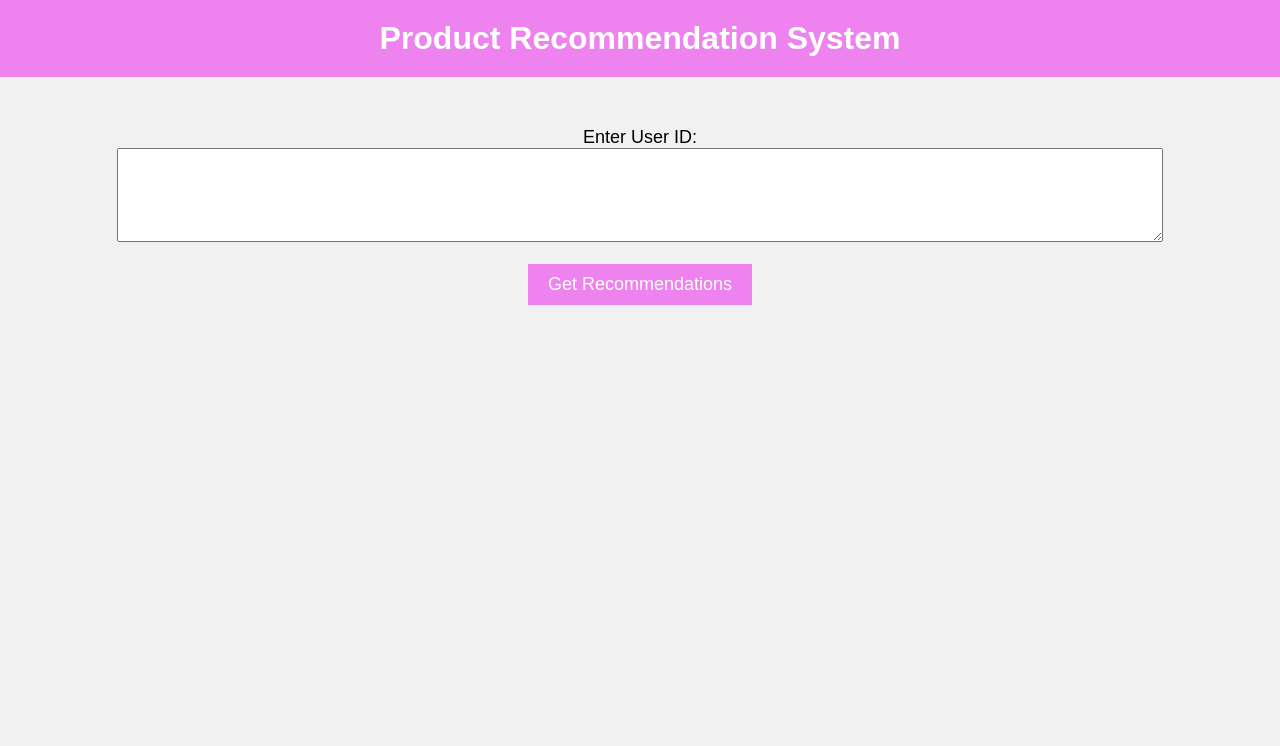
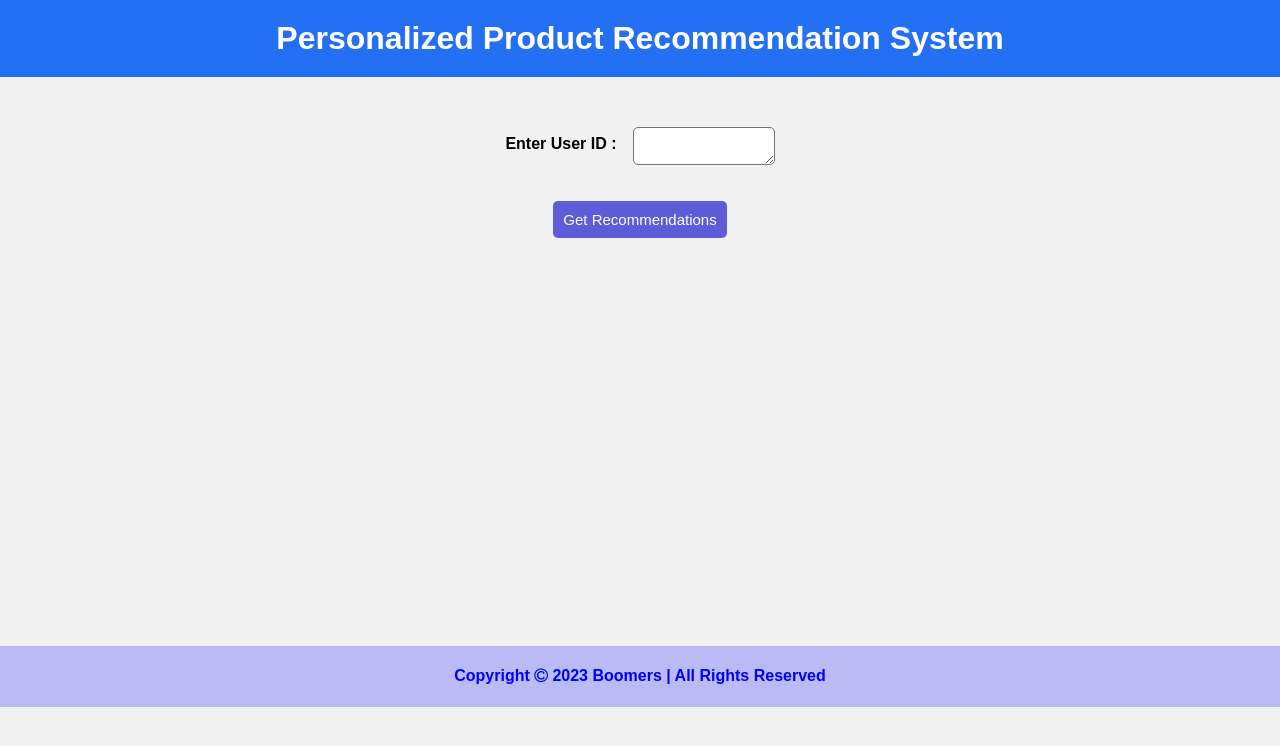
Before and after one commit to kunalVj/recommendation, a Flask app: page / in a window 1280 px wide. Shown: the top 746 px of the page. Run offline with Flask 3, Linux system fonts and the light colour scheme.

Commit message:
last commit

```diff
--- a/app.py
+++ b/app.py
@@ -17,7 +17,7 @@ def index():
             for filename in filenames:
                 print(os.path.join(dirname, filename))
 
-        df=pd.read_excel('recomm.xlsx')
+        df=pd.read_excel('./recomm.xlsx')
 
         df=df.drop('Size',axis=1)
 
@@ -36,13 +36,24 @@ def index():
         concatenated_info = []
 
         for index, row in new_df.iterrows():
-            info_string = row['name']+ row['main_category'] + row['sub_category']
+            info_string = row['name']+ row['main_category'] + row['sub_category']     # algo 1 nlp
 
             concatenated_info.append(info_string)
 
         result = '\n'.join(concatenated_info)
 
         input_string=result
+
+
+        for index, row in new_df.iterrows():
+            if row['Purchased']=='No':
+                info_string = row['name']+ row['main_category'] + row['sub_category']
+
+                concatenated_info.append(info_string)
+
+        result = '\n'.join(concatenated_info)
+
+        input_string1=result
 
         import spacy
 
@@ -99,6 +110,7 @@ def index():
                         "thermal",     "underwear",     "ski",     "jackets",     "snowboard",     "jackets",     "ski",     "pants"]
 
 
+# algo 3 prefrence based
 
         additional_keywords+=['tv, audio & cameras', 'stores', 'beauty & health',
        "men's clothing", 'grocery & gourmet foods', "men's shoes",
@@ -125,6 +137,8 @@ def index():
 # Convert the set of keywords to a comma-separated string
         keywords_string = ', '.join(keywords_set)
 
+        keywords_string= keywords_string + input_string1  # algo 4 purchase
+
 # Print the extracted product information with additional context
         print("Extracted Product Information:", keywords_string)
 
@@ -150,6 +164,8 @@ def index():
         import pandas as pd
         from sklearn.preprocessing import MinMaxScaler
 
+# algo 2 using ML
+
         weights = {
             'ratings': 0.3,
             'no_of_ratings': 0.2,
@@ -173,7 +189,7 @@ def index():
         new_df_without1['description'].fillna('', inplace=True)
         new_df_without1['cosine_similarity'] = new_df_without1.apply(lambda x: cosine_similarity_strings(x['description'], input_string), axis=1)
         new_df_without1['cosine_similarity'] =new_df_without1['cosine_similarity'] +new_df_without1['normalized_weighted_feature']
-        od=new_df_without1[['name','Product ID','cosine_similarity','ratings']]
+        od=new_df_without1[['name','Product ID','cosine_similarity','ratings','image']]
 
 
         sorted_data_descending = od.sort_values(by='cosine_similarity', ascending=False)
@@ -182,9 +198,28 @@ def index():
         p_name=p_name.drop_duplicates()
         p_name=p_name.drop('cosine_similarity',axis=1)
         p_name=p_name.head(20)
+        # print(p_name.columns.to_list())
+        import requests
+        def is_valid(link):
+            try:
+                response = requests.head(link)
+                if response.status_code==200:
+                    return True;
+                return False;
+            except requests.RequestException :
+                return False
 
 
-        return render_template('result.html', p_name=p_name)  # Pass the recommendation results to the template
+        p_name['IsValid'] = p_name['image'].apply(is_valid)
+
+        filtered_pd_name = p_name[p_name['IsValid']]
+        filtered_pd_name =filtered_pd_name.drop(columns=['IsValid'])
+
+
+
+
+
+        return render_template('result.html', p_name=filtered_pd_name)  # Pass the recommendation results to the template
     return render_template('index.html')
 
 if __name__ == '__main__':
--- a/templates/index.html
+++ b/templates/index.html
@@ -2,6 +2,7 @@
 <html>
 <head>
     <title>Product Recommendation</title>
+    <link rel="stylesheet" href="https://cdnjs.cloudflare.com/ajax/libs/font-awesome/4.7.0/css/font-awesome.min.css">
     <style>
         body {
             font-family: Arial, sans-serif;
@@ -9,9 +10,8 @@
             margin: 0;
             padding: 0;
         }
-
         h1 {
-            background-color: violet;
+            background-color: #2370f4;
             color: white;
             text-align: center;
             padding: 20px 0;
@@ -24,35 +24,80 @@
         }
 
         label {
-            font-size: 18px;
+            font-size: 1rem;
         }
 
         textarea {
-            width: 80%;
+            width: 120px;
             padding: 10px;
-            font-size: 16px;
+            font-size: 13px;
+            height: 16px;
+            border-radius: 5px;
         }
 
         input[type="submit"] {
             padding: 10px 20px;
-            background-color: violet;
+            background-color: #5c5cd8;
             color: white;
             border: none;
             cursor: pointer;
             font-size: 18px;
+            border-radius: 5px;
+            padding: 10px;
         }
 
         input[type="submit"]:hover {
-            background-color: #800080;
+            background-color: #3939be;
         }
-    </style>
+        .dmain{
+            display: flex;
+            flex-direction: row;
+            justify-content:center ;
+        }
+        .search{
+            display: flex;
+            flex-direction: row;
+        }
+        .did{
+            margin-right: 1rem;
+        }
+        .button{
+            display: flex;
+            justify-content: center;
+            margin: 2rem 0;
+        }
+        footer{
+            display: flex;
+            justify-content: center;
+            margin-top: 23.5rem;
+            background-color: #babaf4;
+        }
+        </style>
 </head>
 <body>
-    <h1>Product Recommendation System</h1>
-    <form method="post">
-        <label for="input_string">Enter User ID:</label><br>
-        <textarea id="input_string" name="input_string" rows="4" cols="50"></textarea><br><br>
-        <input type="submit" value="Get Recommendations">
-    </form>
+    <h1>Personalized Product Recommendation System</h1>
+    <div class="dmain">
+        <form method="post">
+
+            <div class="search">
+                <div class="did">
+                    <label for="input_string" style="display: flex; justify-content: center; margin: 8px 0;font-weight: 550;">Enter User ID :</label>
+                </div>
+                <div class="dtext">
+                    <textarea id="input_string" name="input_string" rows="4" cols="50"></textarea>
+                </div>
+            </div>
+
+            <div class="button">
+                <div class="dsubmit">
+                    <input type="submit" value="Get Recommendations" style="font-size: 15px;">
+                </div>
+            </div>
+        </form>
+    </div>
+
+    <footer>
+        <h4 style="color: blue;">Copyright <i class="fa fa-copyright" aria-hidden="true"></i> 2023 Boomers | All Rights Reserved</h4>
+    </footer>
 </body>
 </html>
```
Also changed, not shown: templates/result.html (+95 -1 lines).
